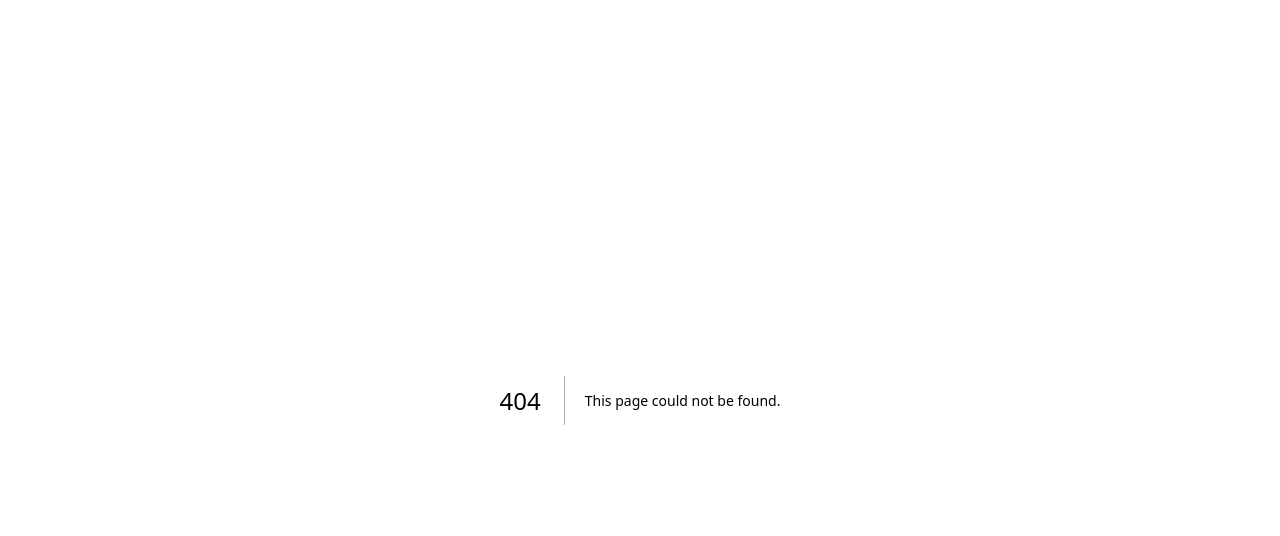
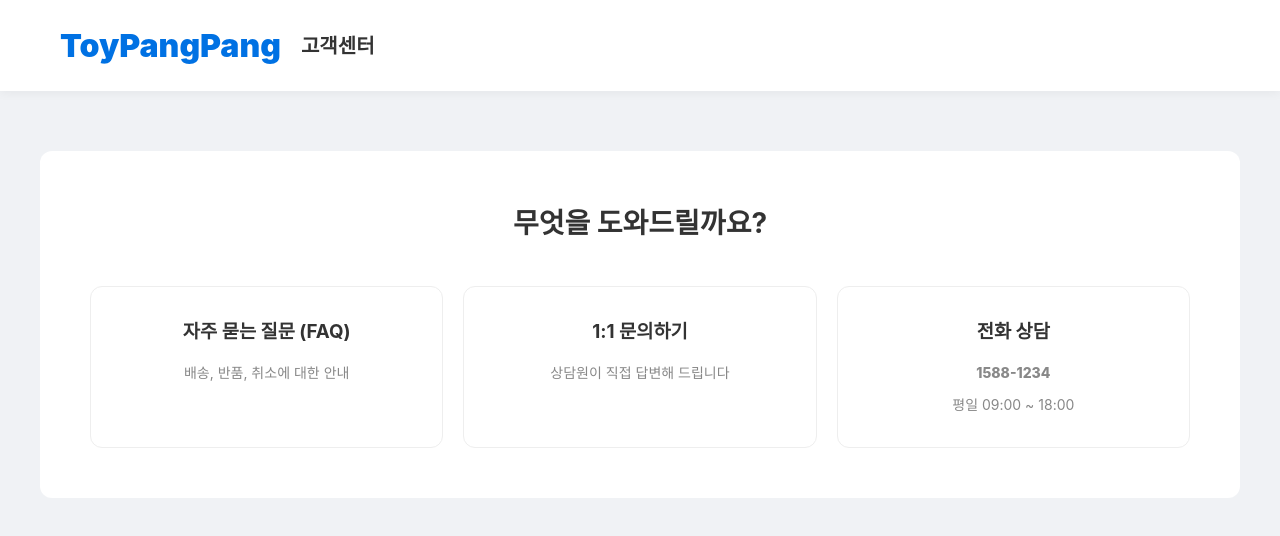
Before and after one commit to jeongjunho98/childtoy, a Next.js app: page /cs in a window 1280 px wide. Before the commit this address had no page. Shown: the top 536 px of the page. Built offline with nearby package versions, Linux system fonts and the light colour scheme.

Commit message:
feat: fix Auth suspense build error and add CS/Orders pages

```diff
--- /dev/null
+++ b/src/app/cs/cs.module.css
@@ -0,0 +1,41 @@
+.csBox {
+  background: white;
+  padding: 50px;
+  border-radius: 12px;
+}
+
+.csBox h2 {
+  font-size: 28px;
+  margin-bottom: 40px;
+  text-align: center;
+}
+
+.grid {
+  display: grid;
+  grid-template-columns: repeat(3, 1fr);
+  gap: 20px;
+}
+
+.item {
+  border: 1px solid #eee;
+  padding: 30px;
+  border-radius: 12px;
+  text-align: center;
+  transition: transform 0.2s;
+  cursor: pointer;
+}
+
+.item:hover {
+  transform: translateY(-5px);
+  border-color: #0071e3;
+}
+
+.item h3 {
+  margin-bottom: 15px;
+  color: #333;
+}
+
+.item p {
+  color: #888;
+  font-size: 14px;
+}
--- /dev/null
+++ b/src/app/cs/page.tsx
@@ -0,0 +1,38 @@
+'use client';
+
+import Link from 'next/link';
+import homeStyles from '../page.module.css';
+import styles from './cs.module.css';
+
+export default function CustomerServicePage() {
+  return (
+    <div className={homeStyles.main}>
+      <header className={homeStyles.header}>
+        <div className="container" style={{ display: 'flex', alignItems: 'center' }}>
+          <Link href="/" className={homeStyles.logo}>ToyPangPang</Link>
+          <h1 style={{ marginLeft: '20px', fontSize: '20px' }}>고객센터</h1>
+        </div>
+      </header>
+      <main className="container" style={{ padding: '60px 0' }}>
+        <div className={styles.csBox}>
+          <h2>무엇을 도와드릴까요?</h2>
+          <div className={styles.grid}>
+            <div className={styles.item}>
+              <h3>자주 묻는 질문 (FAQ)</h3>
+              <p>배송, 반품, 취소에 대한 안내</p>
+            </div>
+            <div className={styles.item}>
+              <h3>1:1 문의하기</h3>
+              <p>상담원이 직접 답변해 드립니다</p>
+            </div>
+            <div className={styles.item}>
+              <h3>전화 상담</h3>
+              <p className={homeStyles.csNumber}>1588-1234</p>
+              <p>평일 09:00 ~ 18:00</p>
+            </div>
+          </div>
+        </div>
+      </main>
+    </div>
+  );
+}
```
Also changed, not shown: src/app/auth/page.tsx (+40 -15 lines), src/app/orders/page.tsx (added, +46 -0 lines), src/app/page.tsx (+6 -5 lines).
